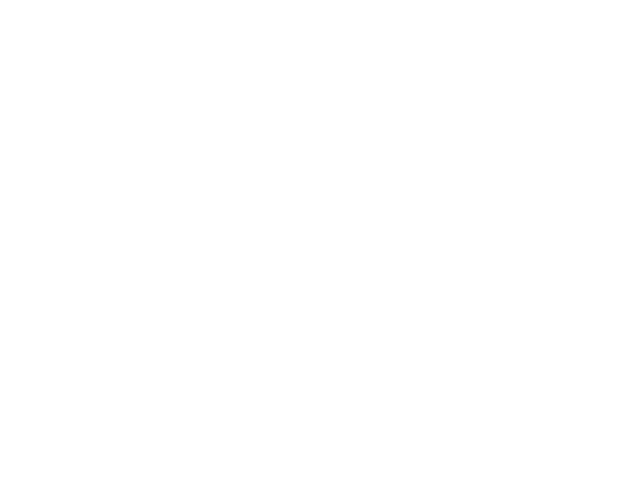
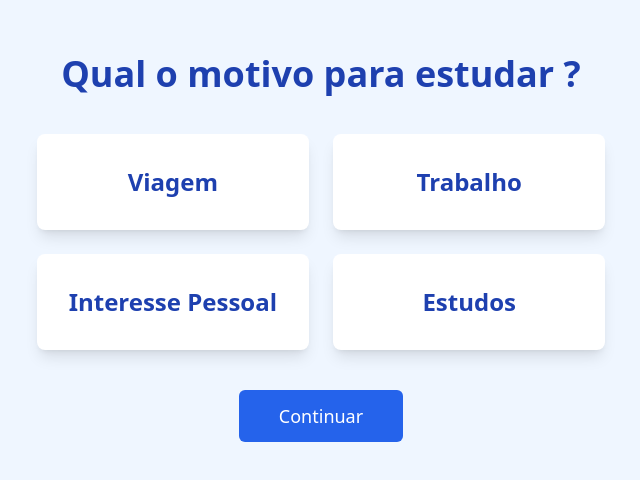
Before and after one commit to BekPiccoli/T, a React (Vite) app: page /Motivo in a window 1280 px wide. Before the commit this address had no page. Shown: the part 152-632 px from the top of the page, without its empty margins (319-959 px from the left). Built offline with nearby package versions, Linux system fonts and the light colour scheme.

Commit message:
Criado novas telas para a seleção de idioma

```diff
--- a/src/App.jsx
+++ b/src/App.jsx
@@ -1,7 +1,11 @@
-import { BrowserRouter, Route, Routes, Navigate } from "react-router-dom";
+import { BrowserRouter, Route, Routes } from "react-router-dom";
 import Login from "./pages/Login";
 import Cadastro from "./pages/Cadastro";
 import Home from "./pages/Home";
+import Idiomas from "./pages/Idiomas";
+import Nivel from "./pages/NivelIdioma";
+import Motivo from "./pages/MotivoIdioma";
+
 function App() {
   return (
     <>
@@ -10,6 +14,9 @@ function App() {
           <Route path="/" element={<Login />} />
           <Route path="/Cadastro" element={<Cadastro />} />
           <Route path="/Home" element={<Home />} />
+          <Route path="/Idiomas" element={<Idiomas />} />
+          <Route path="/Nivel" element={<Nivel />} />
+          <Route path="/Motivo" element={<Motivo />} />
         </Routes>
       </BrowserRouter>
     </>
--- a/src/components/MenuLateral.jsx
+++ b/src/components/MenuLateral.jsx
@@ -1,4 +1,3 @@
-import React from "react";
 import { Link } from "react-router-dom";
 import img from "../assets/TalkLogo.png";
 import "../styles/MenuLateral.css";
@@ -11,6 +10,7 @@ const MenuLateral = () => {
             </div>
             <div className="MenuLateral-Menu">
                 <ul>
+                    <li><Link to="/Perfil">Pefil</Link></li>
                     <li><Link to="/Atividade">Atividades</Link></li>
                     <li><Link to="/Login">Desempenho</Link></li>
                     <li><Link to="/Configuracao">Configurações</Link></li>
--- a/src/pages/Cadastro/index.jsx
+++ b/src/pages/Cadastro.jsx
@@ -1,8 +1,8 @@
 import { useRef } from "react";
 import { useNavigate } from "react-router-dom";
 import { Link } from "react-router-dom";
-import { api } from "../../services/api.js";
-import img from "../../assets/TalkLogo.png";
+import { api } from "../services/api.js";
+import img from "../assets/TalkLogo.png";
 
 function Cadastro() {
   const nameRef = useRef();
@@ -25,7 +25,7 @@ function Cadastro() {
         " "
       );
       if (passRef.current.value === repassRef.current.value) {
-        await api.post("/Cadastro", {
+        await api.post("/register", {
           name: nameRef.current.value,
           email: emailRef.current.value,
           password: passRef.current.value,
--- a/src/pages/Home/index.jsx
+++ b/src/pages/Home.jsx
@@ -1,7 +1,7 @@
 import React from "react";
 import { useLocation } from "react-router-dom";
-import MenuLateral from "../../components/MenuLateral";
-import "../../styles/MenuLateral.css";
+import MenuLateral from "../components/MenuLateral";
+import "../styles/MenuLateral.css";
 
 function Home() {
   const location = useLocation();
--- /dev/null
+++ b/src/pages/Idiomas.jsx
@@ -0,0 +1,52 @@
+// src/pages/SelectLanguage.js
+import { useState } from "react";
+import { useNavigate, useLocation } from "react-router-dom";
+
+function SelectLanguage() {
+  const navigate = useNavigate();
+  const location = useLocation();
+  const [selectedLanguage, setSelectedLanguage] = useState("");
+  const user = location.state?.user;
+
+  const availableLanguages = [
+    { name: "Inglês", code: "en", flag: "🇬🇧" },
+    { name: "Espanhol", code: "es", flag: "🇪🇸" },
+  ];
+
+  function handleLanguageSelect(language) {
+    setSelectedLanguage(language);
+  }
+
+  function handleContinue() {
+    if (!selectedLanguage) {
+      alert("Por favor, selecione um idioma.");
+      return;
+    }
+    navigate("/Nivel", { state: { selectedLanguage , user} });
+  }
+
+  return (
+    <div className="flex flex-col items-center justify-center min-h-screen bg-blue-50">
+      <h1 className="text-4xl font-bold mb-10 text-blue-800 text-center">Escolha seu Idioma</h1>
+      <div className="grid grid-cols-1 md:grid-cols-2 gap-6 mb-10">
+        {availableLanguages.map((language) => (
+          <div
+            key={language.code}
+            onClick={() => handleLanguageSelect(language.name)}
+            className={`p-8 flex flex-col items-center justify-center rounded-lg shadow-lg cursor-pointer transition-transform transform hover:scale-105 ${
+              selectedLanguage === language.name ? "bg-blue-600 text-white" : "bg-white text-blue-800"
+            }`}
+          >
+            <span className="text-6xl mb-4">{language.flag}</span>
+            <span className="text-2xl font-semibold">{language.name}</span>
+          </div>
+        ))}
+      </div>
+      <button onClick={handleContinue} className="bg-blue-600 text-white px-10 py-3 rounded-md text-lg hover:bg-blue-700">
+        Continuar
+      </button>
+    </div>
+  );
+}
+
+export default SelectLanguage;
--- a/src/pages/Login/index.jsx
+++ b/src/pages/Login.jsx
@@ -1,26 +1,32 @@
 import { Link, useNavigate } from "react-router-dom";
 import { useState } from "react";
-import { api } from "../../services/api.js";
-import img from "../../assets/TalkLogo.png";
+import { api } from "../services/api.js";
+import img from "../assets/TalkLogo.png";
 
 function Login() {
   const emailRef = useState();
   const passRef = useState();
   const navigate = useNavigate();
-  const [setUser] = useState(null);
 
   async function handleSubmit(event) {
     event.preventDefault();
     try {
-      const response = await api.post("/Login", {
+      const response = await api.post("/login", {
         email: emailRef.current.value,
         password: passRef.current.value,
       });
-      setUser(response.data);
 
-      console.log("OQ RETORNOUU: " + response.data);
-      console.log("USERR: " + response.data.userExist);
-      navigate("/Home", { state: { user: response.data.userExist } });
+
+      const user = response.data.userExist;
+      console.log("Usuario:", JSON.stringify(user, null, 2));
+
+      // Verificar se o campo languages está vazio ou ausente
+      if (!user.languages || user.languages.length === 0) {
+        navigate("/Idiomas", { state: { user } }); // Redireciona para uma página de configuração inicial
+      } else {
+        navigate("/Home", { state: { user } });
+      }
+
     } catch (err) {
       alert("Email ou senha incorretos");
       console.error(err);
--- /dev/null
+++ b/src/pages/MotivoIdioma.jsx
@@ -0,0 +1,63 @@
+import { useNavigate, useLocation } from "react-router-dom";
+import { useState } from "react";
+import { api } from "../services/api.js";
+
+function Motivo() {
+  const navigate = useNavigate();
+  const location = useLocation();
+  const { selectedLanguage, selectedLevel, user } = location.state || {};
+  const [purpose, setPurpose] = useState("");
+
+  const purposes = ["Viagem", "Trabalho", "Interesse Pessoal", "Estudos"];
+
+  async function handleContinue() {
+    if (!purpose) {
+        alert("Por favor, selecione o motivo.");
+        return;
+      }
+
+      console.log("Usuário Motivo", user);
+      if (!user) {
+        alert("Erro ao recuperar informações do usuário.");
+        return;
+      }
+    try {
+      // Salvar idioma, nível e propósito via API
+      await api.post(`/users/${user.id}/languages`, {
+        language: selectedLanguage,
+        level: selectedLevel,
+        purpose: purpose,
+      });
+
+      // Redirecionar para a página principal
+      navigate("/Home", { state: { user } });
+    } catch (error) {
+      console.error("Erro ao salvar idioma:", error);
+      alert("Ocorreu um erro. Tente novamente.");
+    }
+  }
+
+  return (
+    <div className="flex flex-col items-center justify-center min-h-screen bg-blue-50">
+      <h1 className="text-4xl font-bold mb-10 text-blue-800 text-center">Qual o motivo para estudar {selectedLanguage}?</h1>
+      <div className="grid grid-cols-1 md:grid-cols-2 gap-6 mb-10">
+        {purposes.map((reason) => (
+          <div
+            key={reason}
+            onClick={() => setPurpose(reason)}
+            className={`p-8 flex flex-col items-center justify-center rounded-lg shadow-lg cursor-pointer transition-transform transform hover:scale-105 ${
+              purpose === reason ? "bg-blue-600 text-white" : "bg-white text-blue-800"
+            }`}
+          >
+            <span className="text-2xl font-semibold">{reason}</span>
+          </div>
+        ))}
+      </div>
+      <button onClick={handleContinue} className="bg-blue-600 text-white px-10 py-3 rounded-md text-lg hover:bg-blue-700">
+        Continuar
+      </button>
+    </div>
+  );
+}
+
+export default Motivo;
--- /dev/null
+++ b/src/pages/NivelIdioma.jsx
@@ -0,0 +1,59 @@
+import { useNavigate, useLocation } from "react-router-dom";
+import { useState } from "react";
+
+function Nivel() {
+  const navigate = useNavigate();
+  const location = useLocation();
+  const { selectedLanguage, user } = location.state || {};
+  const [selectedLevel, setSelectedLevel] = useState("");
+
+  // Lista de níveis com o formato correto para o enum do backend
+  const levels = [
+    { label: "Iniciante", value: "INICIANTE" },
+    { label: "Intermediário", value: "INTERMEDIARIO" },
+    { label: "Avançado", value: "AVANCADO" },
+  ];
+
+  function handleLevelSelect(levelValue) {
+    setSelectedLevel(levelValue); // Armazena apenas o valor, não o objeto inteiro
+  }
+
+  function handleContinue() {
+    if (!selectedLevel) {
+      alert("Por favor, selecione seu nível.");
+      return;
+    }
+
+    console.log("Usuário e Nível", user);
+    if (!user) {
+      alert("Erro ao recuperar informações do usuário.");
+      return;
+    }
+
+    navigate("/Motivo", { state: { selectedLanguage, selectedLevel, user } });
+  }
+
+  return (
+    <div className="flex flex-col items-center justify-center min-h-screen bg-blue-50">
+      <h1 className="text-4xl font-bold mb-10 text-blue-800 text-center">Escolha seu Nível de {selectedLanguage}</h1>
+      <div className="grid grid-cols-1 md:grid-cols-3 gap-6 mb-10">
+        {levels.map((level) => (
+          <div
+            key={level.value}
+            onClick={() => handleLevelSelect(level.value)}
+            className={`p-8 flex flex-col items-center justify-center rounded-lg shadow-lg cursor-pointer transition-transform transform hover:scale-105 ${
+              selectedLevel === level.value ? "bg-blue-600 text-white" : "bg-white text-blue-800"
+            }`}
+          >
+            <span className="text-2xl font-semibold">{level.label}</span>
+          </div>
+        ))}
+      </div>
+      <button onClick={handleContinue} className="bg-blue-600 text-white px-10 py-3 rounded-md text-lg hover:bg-blue-700">
+        Continuar
+      </button>
+    </div>
+  );
+}
+
+export default Nivel;
--- a/src/services/api.js
+++ b/src/services/api.js
@@ -1,4 +1,5 @@
 import axios from "axios";
+
 export const api = axios.create({
   baseURL: "http://localhost:3000",
 });
```
